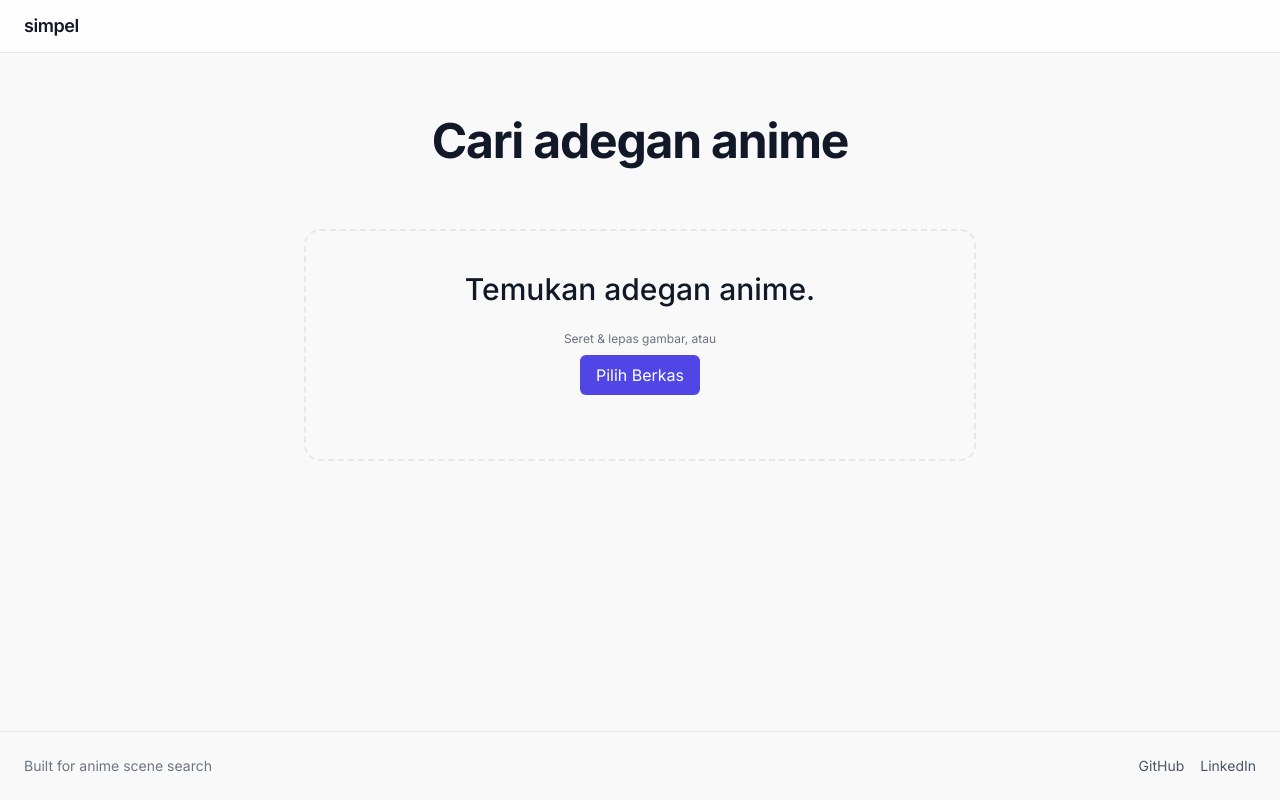
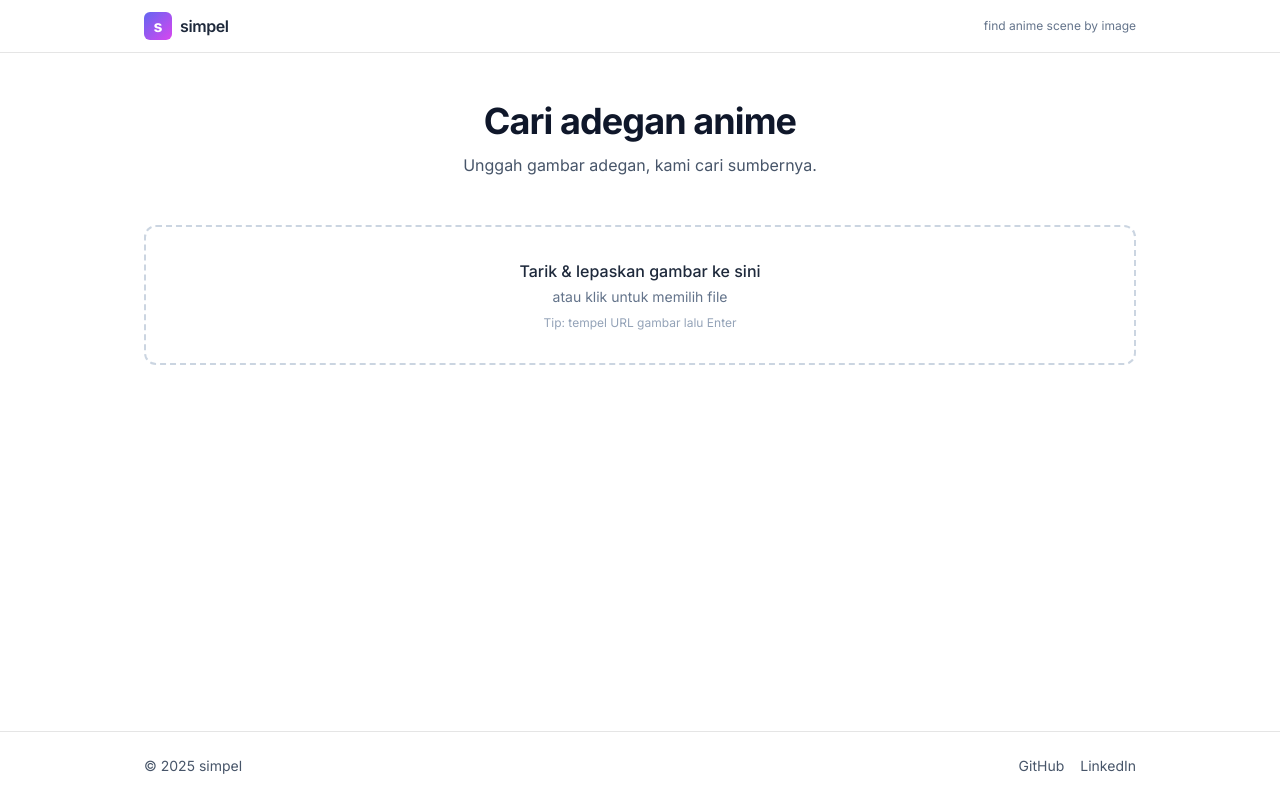
Before and after one commit to aumanu2/frontend-repo_kho2vgal_qn0aub, a React (Vite) app: page / in a window 1280 px wide. Built offline with nearby package versions, Linux system fonts and the light colour scheme; a web font is replaced by a local one.

Commit message:
Update project prj_kho2vgal - 2025-11-09T11:07:51.470Z

```diff
--- a/src/App.jsx
+++ b/src/App.jsx
@@ -1,132 +1,119 @@
-import React, { useState } from 'react'
-import Header from './components/Header'
-import Dropzone from './components/Dropzone'
-import Results from './components/Results'
-import Footer from './components/Footer'
-import IntroHero from './components/IntroHero'
-import ResponsiveContainer from './components/ResponsiveContainer'
-import LoadingArt from './components/LoadingArt'
+import React, { useCallback, useEffect, useState } from 'react';
+import Header from './components/Header';
+import IntroHero from './components/IntroHero';
+import ResponsiveContainer from './components/ResponsiveContainer';
+import Dropzone from './components/Dropzone';
+import Results from './components/Results';
+import Footer from './components/Footer';
+import LoadingArt from './components/LoadingArt';
+import AnalysisView from './components/AnalysisView';
 
-async function searchByImageFile(file) {
-  const form = new FormData()
-  form.append('image', file)
-  const res = await fetch('https://api.trace.moe/search', { method: 'POST', body: form })
-  if (!res.ok) throw new Error('Search failed')
-  const data = await res.json()
-  return data?.result || []
-}
-
-async function searchByImageUrl(url) {
-  const q = new URLSearchParams({ url })
-  const res = await fetch(`https://api.trace.moe/search?${q.toString()}`)
-  if (!res.ok) throw new Error('Search failed')
-  const data = await res.json()
-  return data?.result || []
-}
+const TRACE_API = 'https://api.trace.moe/search';
 
 export default function App() {
-  const [mode, setMode] = useState('idle') // idle | loading | results | noresult
-  const [imageUrl, setImageUrl] = useState('')
-  const [results, setResults] = useState([])
+  const [mode, setMode] = useState('idle'); // idle | loading | results | noresult
+  const [results, setResults] = useState([]);
+  const [previewUrl, setPreviewUrl] = useState('');
 
-  const handleFile = async (file) => {
+  // paste URL handler on window
+  useEffect(() => {
+    function onPaste(e) {
+      const text = e.clipboardData?.getData('text');
+      if (!text) return;
+      try {
+        const url = new URL(text);
+        if (url.protocol.startsWith('http')) {
+          setPreviewUrl(url.toString());
+          searchByImageUrl(url.toString());
+        }
+      } catch (_) {
+        // not a url
+      }
+    }
+    window.addEventListener('paste', onPaste);
+    return () => window.removeEventListener('paste', onPaste);
+  }, []);
+
+  const searchByImageFile = useCallback(async (file) => {
+    // show realtime-style preview immediately
+    const localUrl = URL.createObjectURL(file);
+    setPreviewUrl(localUrl);
+
+    setMode('loading');
+    setResults([]);
     try {
-      setMode('loading')
-      const objectUrl = URL.createObjectURL(file)
-      setImageUrl(objectUrl)
-      const res = await searchByImageFile(file)
-      if (!res || res.length === 0) {
-        setResults([])
-        setMode('noresult')
+      const formData = new FormData();
+      formData.append('image', file);
+      const res = await fetch(TRACE_API, { method: 'POST', body: formData });
+      const data = await res.json();
+      const list = data?.result || [];
+      if (list.length > 0) {
+        setResults(list);
+        setMode('results');
       } else {
-        setResults(res)
-        setMode('results')
+        setMode('noresult');
       }
     } catch (e) {
-      console.error(e)
-      setResults([])
-      setMode('noresult')
+      setMode('noresult');
     }
-  }
+  }, []);
 
-  const handlePasteUrl = async (e) => {
-    const text = e.clipboardData?.getData('text')
-    if (!text) return
+  const searchByImageUrl = useCallback(async (url) => {
+    // show pasted URL as the preview right away
+    setPreviewUrl(url);
+
+    setMode('loading');
+    setResults([]);
     try {
-      setMode('loading')
-      setImageUrl(text)
-      const res = await searchByImageUrl(text)
-      if (!res || res.length === 0) {
-        setResults([])
-        setMode('noresult')
+      const res = await fetch(`${TRACE_API}?url=${encodeURIComponent(url)}`);
+      const data = await res.json();
+      const list = data?.result || [];
+      if (list.length > 0) {
+        setResults(list);
+        setMode('results');
       } else {
-        setResults(res)
-        setMode('results')
+        setMode('noresult');
       }
     } catch (e) {
-      console.error(e)
-      setResults([])
-      setMode('noresult')
+      setMode('noresult');
     }
-  }
+  }, []);
 
-  const reset = () => {
-    setMode('idle')
-    setResults([])
-    setImageUrl('')
-  }
+  const showAnalysis = mode === 'loading' || mode === 'results' || mode === 'noresult';
 
   return (
-    <div className="min-h-screen bg-[#F9F9F9] text-[#222222] flex flex-col" onPaste={handlePasteUrl}>
+    <div className="min-h-screen flex flex-col bg-white text-slate-900">
       <Header />
+      <main className="flex-1">
+        <IntroHero />
+        <ResponsiveContainer>
+          {!showAnalysis && (
+            <Dropzone onFile={searchByImageFile} />
+          )}
 
-      <div className="flex-1">
-        <IntroHero />
-
-        {mode === 'idle' && (
-          <main className="pb-10">
-            <ResponsiveContainer>
-              <div className="w-full flex justify-center">
-                <div className="w-full max-w-3xl">
-                  <Dropzone onFile={handleFile} />
+          {showAnalysis && (
+            <div className="py-6">
+              <AnalysisView
+                previewUrl={previewUrl}
+                loading={mode === 'loading'}
+                results={results}
+                noresult={mode === 'noresult'}
+              />
+              {mode !== 'loading' && (
+                <div className="mt-8">
+                  <Dropzone onFile={searchByImageFile} />
                 </div>
-              </div>
-            </ResponsiveContainer>
-          </main>
-        )}
-
-        {mode === 'loading' && (
-          <main className="py-10 sm:py-16">
-            <ResponsiveContainer>
-              <LoadingArt />
-            </ResponsiveContainer>
-          </main>
-        )}
-
-        {mode === 'results' && (
-          <main className="py-10">
-            <ResponsiveContainer>
-              <Results imageUrl={imageUrl} results={results} onReset={reset} />
-            </ResponsiveContainer>
-          </main>
-        )}
-
-        {mode === 'noresult' && (
-          <main className="py-20">
-            <ResponsiveContainer>
-              <div className="w-full max-w-3xl mx-auto text-center">
-                <p className="text-sm text-gray-700">Tidak ada yang cocok.</p>
-                <p className="mt-1 text-xs text-gray-500">Coba gunakan tangkapan layar yang lebih jelas atau tanpa subtitle.</p>
-                <div className="mt-6">
-                  <button onClick={reset} className="px-4 py-2 rounded-md bg-indigo-600 hover:bg-indigo-700 text-white">Coba Lagi</button>
+              )}
+              {mode === 'loading' && (
+                <div className="sr-only">
+                  <LoadingArt />
                 </div>
-              </div>
-            </ResponsiveContainer>
-          </main>
-        )}
-      </div>
-
+              )}
+            </div>
+          )}
+        </ResponsiveContainer>
+      </main>
       <Footer />
     </div>
-  )
+  );
 }
--- /dev/null
+++ b/src/components/AnalysisView.jsx
@@ -0,0 +1,32 @@
+import React from 'react';
+import LoadingArt from './LoadingArt';
+import Results from './Results';
+
+export default function AnalysisView({ previewUrl, loading, results, noresult }) {
+  return (
+    <div className="grid grid-cols-1 md:grid-cols-2 gap-6 items-start">
+      <div className="w-full">
+        <div className="aspect-video rounded-xl overflow-hidden border border-black/10 bg-slate-100">
+          {previewUrl ? (
+            <img src={previewUrl} alt="Preview" className="h-full w-full object-cover" />
+          ) : (
+            <div className="h-full w-full bg-gradient-to-br from-indigo-50 to-fuchsia-50" />
+          )}
+        </div>
+        <p className="mt-2 text-xs text-slate-500">Pratinjau gambar yang dianalisis</p>
+      </div>
+
+      <div className="w-full">
+        {loading && (
+          <div className="py-2"><LoadingArt /></div>
+        )}
+        {!loading && !noresult && Array.isArray(results) && results.length > 0 && (
+          <Results data={results} />
+        )}
+        {!loading && noresult && (
+          <div className="text-center text-slate-600">Tidak ada hasil yang cocok.</div>
+        )}
+      </div>
+    </div>
+  );
+}
--- a/src/components/Dropzone.jsx
+++ b/src/components/Dropzone.jsx
@@ -1,37 +1,37 @@
-import React, { useRef } from 'react'
+import React, { useCallback, useRef, useState } from 'react';
 
 export default function Dropzone({ onFile }) {
-  const inputRef = useRef(null)
-  const handleClick = () => inputRef.current?.click()
+  const inputRef = useRef(null);
+  const [dragOver, setDragOver] = useState(false);
 
-  const handleDrop = (e) => {
-    e.preventDefault()
-    const file = e.dataTransfer.files?.[0]
-    if (file) onFile(file)
-  }
+  const onSelect = useCallback((e) => {
+    const file = e.target.files?.[0];
+    if (file) onFile(file);
+  }, [onFile]);
 
-  const handleChange = (e) => {
-    const file = e.target.files?.[0]
-    if (file) onFile(file)
-  }
+  const onDrop = useCallback((e) => {
+    e.preventDefault();
+    setDragOver(false);
+    const file = e.dataTransfer.files?.[0];
+    if (file) onFile(file);
+  }, [onFile]);
 
   return (
     <div
-      onDrop={handleDrop}
-      onDragOver={(e) => e.preventDefault()}
-      className="w-full max-w-2xl mx-auto border-2 border-dashed rounded-2xl p-8 sm:p-10 bg-[#F9F9F9] border-gray-200 text-center transition-all"
+      onDragOver={(e) => { e.preventDefault(); setDragOver(true); }}
+      onDragLeave={() => setDragOver(false)}
+      onDrop={onDrop}
+      className={`relative rounded-xl border-2 border-dashed p-8 transition-colors cursor-pointer ${dragOver ? 'border-indigo-500 bg-indigo-50' : 'border-slate-300 hover:border-slate-400'}`}
+      onClick={() => inputRef.current?.click()}
+      role="button"
+      aria-label="Upload image"
     >
-      <p className="text-2xl sm:text-3xl font-medium text-gray-900 mb-6">Temukan adegan anime.</p>
-      <div className="mb-6">
-        <div className="text-xs text-gray-500 mb-2">Seret & lepas gambar, atau</div>
-        <button
-          onClick={handleClick}
-          className="inline-flex items-center justify-center px-4 py-2 rounded-md text-white bg-indigo-600 hover:bg-indigo-700 transition-colors"
-        >
-          Pilih Berkas
-        </button>
+      <input ref={inputRef} type="file" accept="image/*" className="hidden" onChange={onSelect} />
+      <div className="text-center">
+        <p className="text-slate-800 font-medium">Tarik & lepaskan gambar ke sini</p>
+        <p className="text-slate-500 text-sm mt-1">atau klik untuk memilih file</p>
+        <p className="text-slate-400 text-xs mt-2">Tip: tempel URL gambar lalu Enter</p>
       </div>
-      <input ref={inputRef} onChange={handleChange} type="file" accept="image/*" className="hidden" />
     </div>
-  )
+  );
 }
--- a/src/components/Footer.jsx
+++ b/src/components/Footer.jsx
@@ -1,18 +1,15 @@
 import React from 'react';
-import ResponsiveContainer from './ResponsiveContainer';
 
 export default function Footer() {
   return (
-    <footer className="mt-auto bg-transparent border-t border-gray-200">
-      <ResponsiveContainer>
-        <div className="py-6 text-sm text-gray-600 flex flex-wrap items-center justify-between gap-3">
-          <p className="opacity-80">Built for anime scene search</p>
-          <div className="flex items-center gap-4">
-            <a className="hover:text-gray-900 transition" href="https://github.com/" target="_blank" rel="noreferrer">GitHub</a>
-            <a className="hover:text-gray-900 transition" href="https://www.linkedin.com/" target="_blank" rel="noreferrer">LinkedIn</a>
-          </div>
+    <footer className="mt-auto border-t border-black/10 bg-white/70 backdrop-blur supports-[backdrop-filter]:bg-white/50">
+      <div className="mx-auto max-w-5xl px-4 py-6 flex items-center justify-between text-sm text-slate-600">
+        <span>© {new Date().getFullYear()} simpel</span>
+        <div className="flex items-center gap-4">
+          <a href="https://github.com/" target="_blank" className="hover:text-slate-900">GitHub</a>
+          <a href="https://www.linkedin.com/" target="_blank" className="hover:text-slate-900">LinkedIn</a>
         </div>
-      </ResponsiveContainer>
+      </div>
     </footer>
   );
 }
--- a/src/components/Header.jsx
+++ b/src/components/Header.jsx
@@ -2,11 +2,13 @@ import React from 'react';
 
 export default function Header() {
   return (
-    <header className="sticky top-0 z-20 w-full bg-white/80 backdrop-blur border-b border-gray-200">
-      <div className="mx-auto max-w-7xl px-4 sm:px-6 py-3 flex items-center justify-between">
-        <div className="text-lg font-semibold tracking-tight text-gray-900">
-          simpel
+    <header className="sticky top-0 z-20 backdrop-blur supports-[backdrop-filter]:bg-white/60 bg-white/80 border-b border-black/10">
+      <div className="mx-auto max-w-5xl px-4 py-3 flex items-center justify-between">
+        <div className="flex items-center gap-2">
+          <span className="inline-flex h-7 w-7 items-center justify-center rounded-md bg-gradient-to-br from-indigo-500 to-fuchsia-500 text-white font-bold">s</span>
+          <h1 className="font-semibold text-slate-800 tracking-tight">simpel</h1>
         </div>
+        <span className="text-xs text-slate-500">find anime scene by image</span>
       </div>
     </header>
   );
--- a/src/components/IntroHero.jsx
+++ b/src/components/IntroHero.jsx
@@ -1,14 +1,12 @@
 import React from 'react';
-import ResponsiveContainer from './ResponsiveContainer';
 
 export default function IntroHero() {
   return (
-    <section className="py-10 sm:py-16">
-      <ResponsiveContainer>
-        <h1 className="text-3xl sm:text-5xl font-bold tracking-tight text-center text-gray-900">
-          Cari adegan anime
-        </h1>
-      </ResponsiveContainer>
+    <section className="mx-auto max-w-5xl px-4 py-12">
+      <div className="text-center">
+        <h2 className="text-3xl sm:text-4xl font-bold tracking-tight text-slate-900">Cari adegan anime</h2>
+        <p className="mt-3 text-slate-600">Unggah gambar adegan, kami cari sumbernya.</p>
+      </div>
     </section>
   );
 }
--- a/src/components/ResponsiveContainer.jsx
+++ b/src/components/ResponsiveContainer.jsx
@@ -1,8 +1,8 @@
 import React from 'react';
 
-export default function ResponsiveContainer({ children, className = '' }) {
+export default function ResponsiveContainer({ children }) {
   return (
-    <div className={`mx-auto w-full max-w-7xl px-4 sm:px-6 ${className}`}>
+    <div className="mx-auto max-w-5xl px-4">
       {children}
     </div>
   );
```
Also changed, not shown: src/components/LoadingArt.jsx (+22 -26 lines), src/components/Results.jsx (+37 -98 lines), 1 other file (tests, documents, lock files or other folders).
